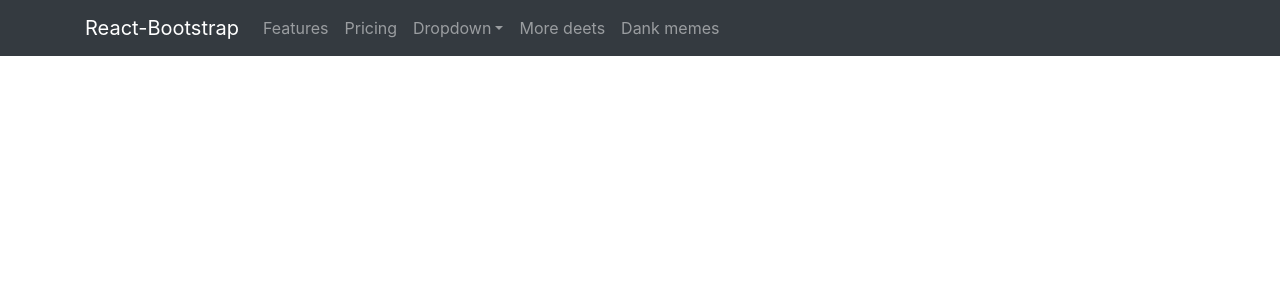
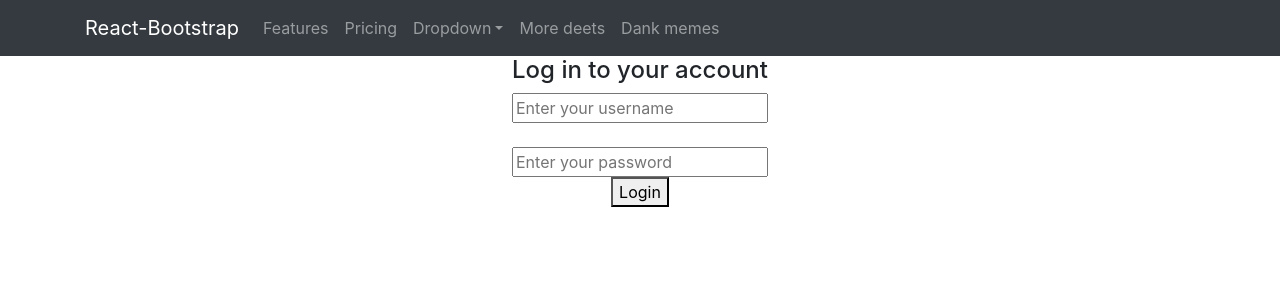
Before and after one commit to ThiccWalletCo/FCL-React, a React (Create React App) app: page / in a window 1280 px wide. Shown: the top 300 px of the page. Built offline with nearby package versions, Linux system fonts and the light colour scheme.

Commit message:
make root page direct to login

```diff
--- a/src/App.tsx
+++ b/src/App.tsx
@@ -34,7 +34,7 @@ function App() {
 
           <Route path="leagues/d" element={<LeaderboardList/>}/>
 
-          <Route path="/login" element={<LoginComponent currentUser={authUser} setCurrentUser={setAuthUser} />} />
+          <Route path="/" element={<LoginComponent currentUser={authUser} setCurrentUser={setAuthUser} />} />
           <Route path="/dashboard" element={<DashboardComponent currentUser={authUser}/>}/>
           <Route path="/price" element={<PriceComponent/>}/>
           <Route path="/leagues" element={<LeaguesList/>}/>
```
